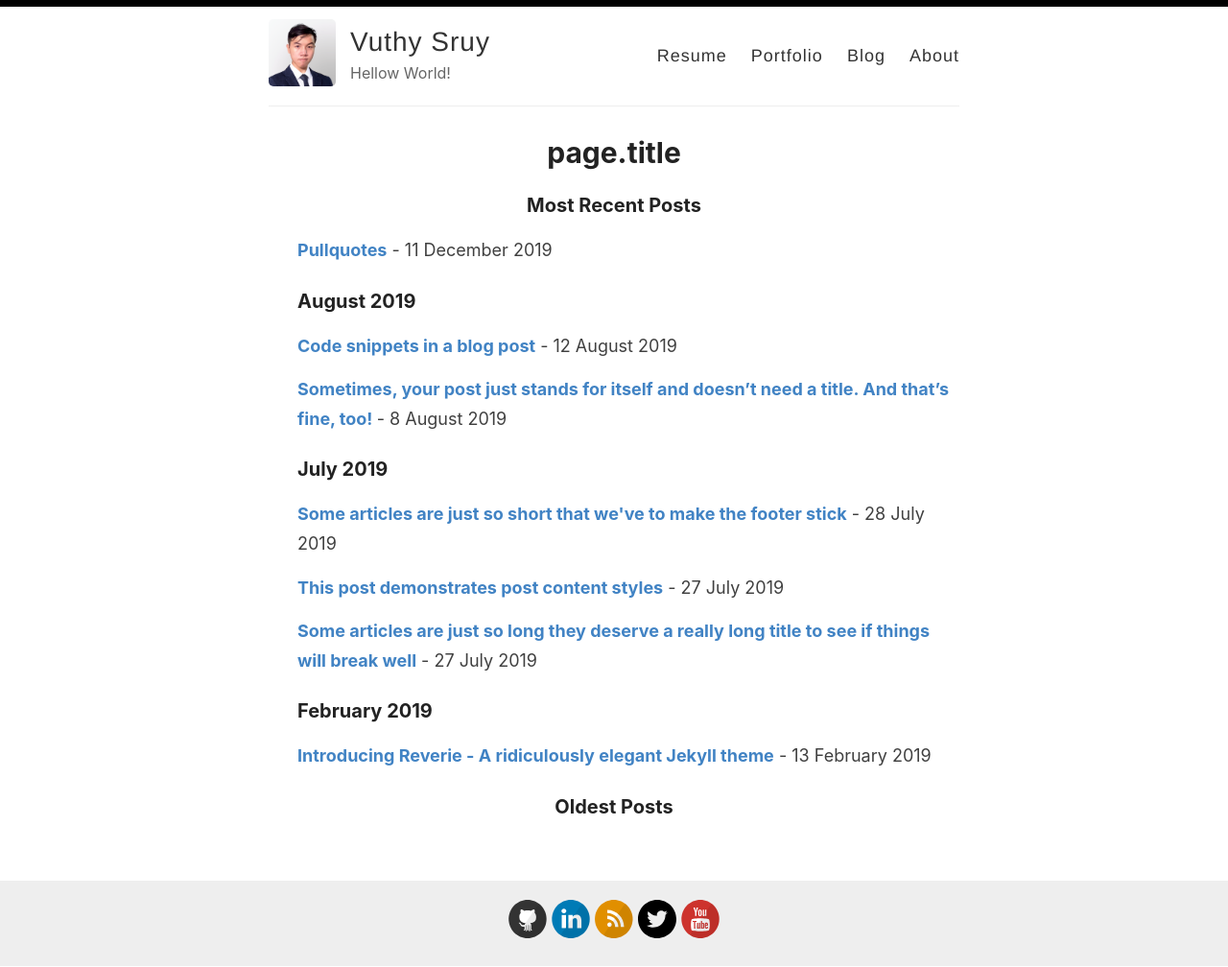
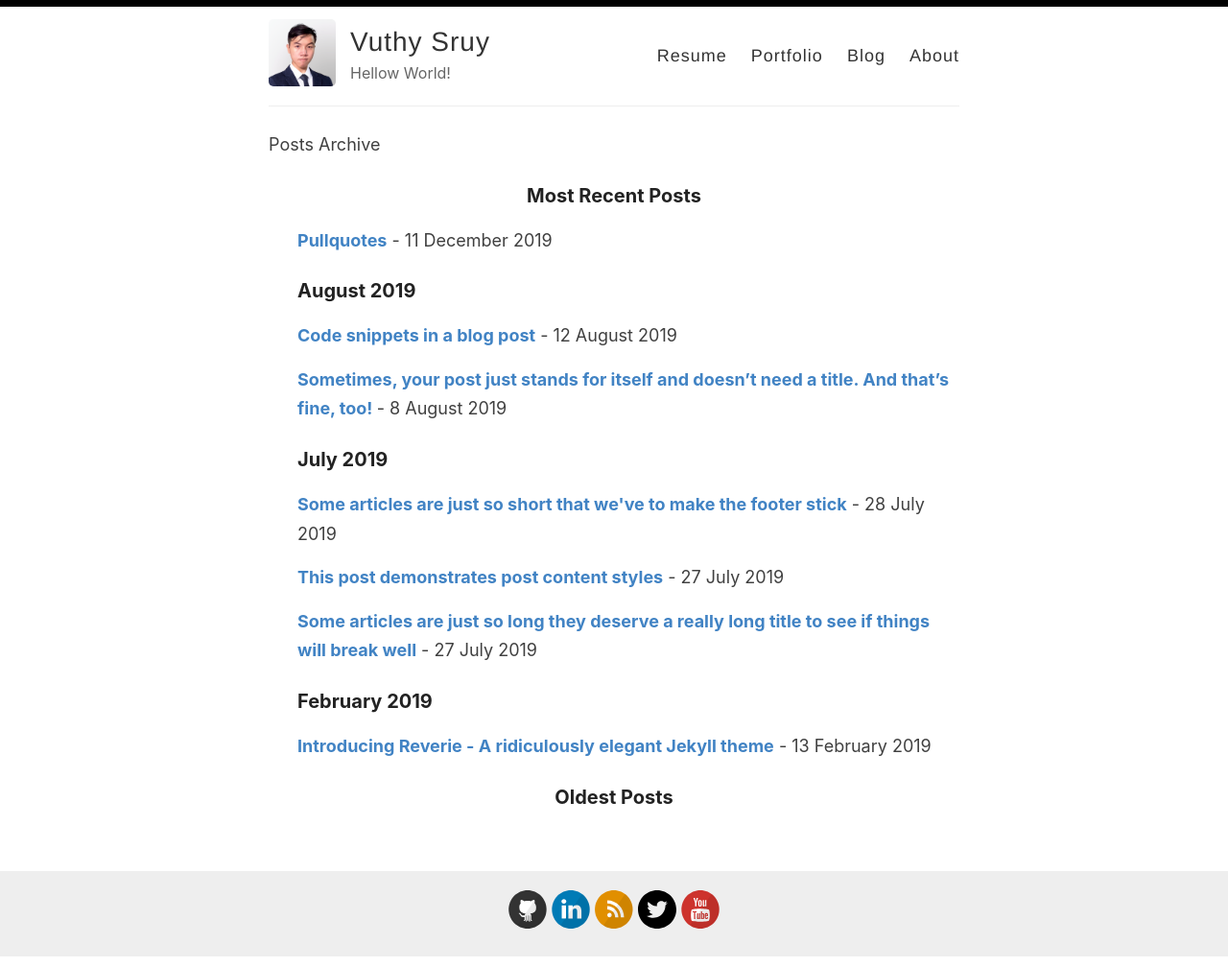
Before and after one commit to VuthySruy/VuthySruy.github.io, a Jekyll site: the page built from _pages/archive.md, in a window 1280 px wide. Shown: the whole page at 96% size. Built offline with Jekyll 4.4.1, drawn with Linux system fonts in a browser that asks for light colours.

Commit message:
Update page.html

```diff
--- a/_layouts/page.html
+++ b/_layouts/page.html
@@ -4,7 +4,7 @@ layout: default
 
 <article class="page">
 
-  <h1> page.title </h1>
+{{ page.title }}
 
   <div class="entry">
     {{ content }}
```
